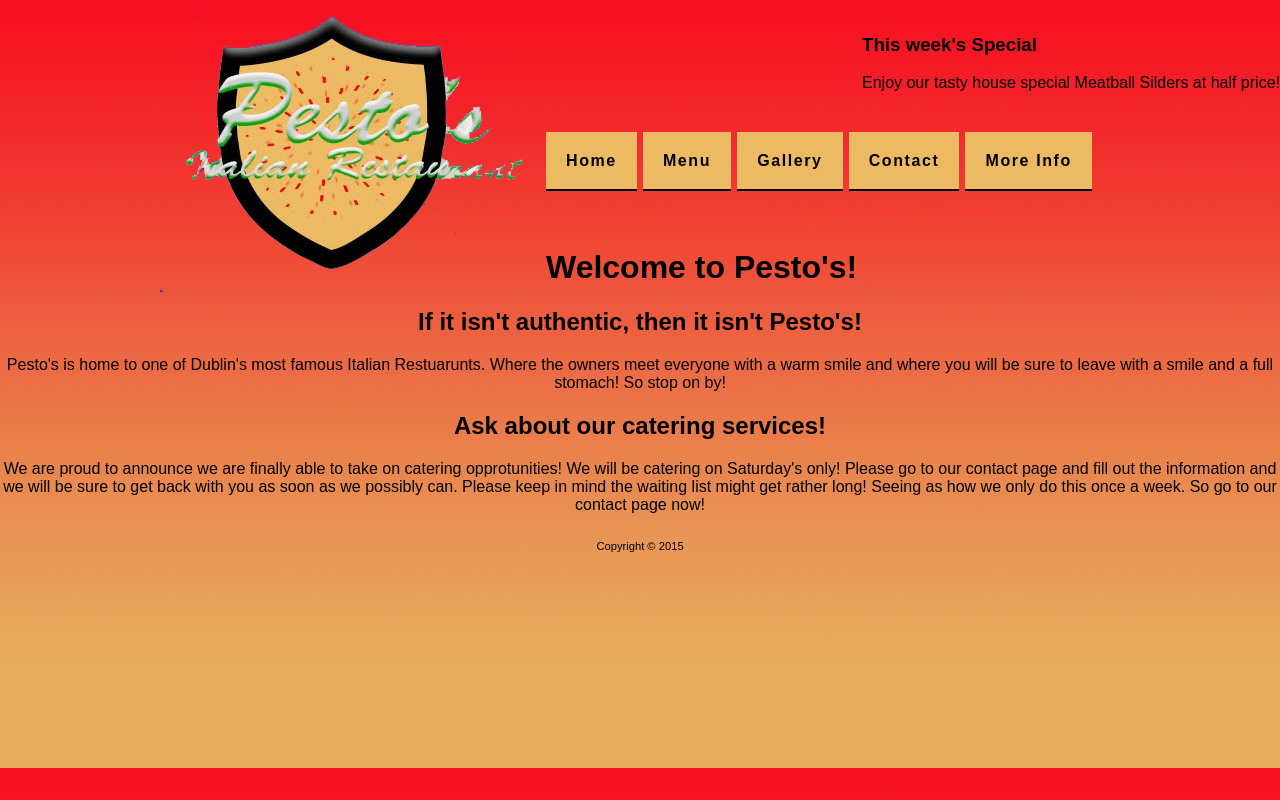
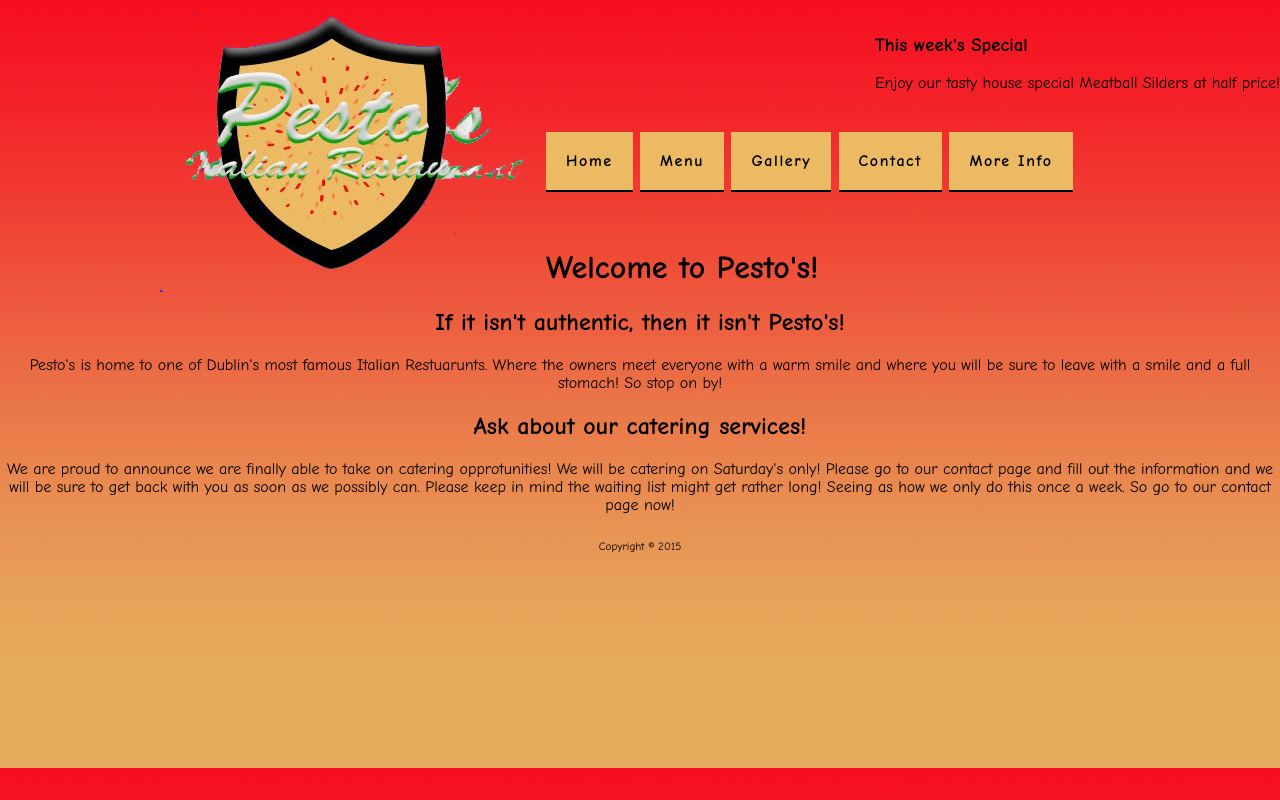
Before and after one commit to cwise3/RestaurantSite, a plain HTML site: page index.html in a window 1280 px wide. Drawn offline with Linux system fonts and the light colour scheme.

Commit message:
Font
Added a new font within font family.

```diff
--- a/css/styles.css
+++ b/css/styles.css
@@ -1,6 +1,6 @@
 body {
     background-color: #FFFFCC;
-    font-family: fantasy, Verdana, sans-serif;
+    font-family: Comic Sans MS, Verdana, sans-serif;
     margin: 0px;
     padding: 0px;
 }
```
